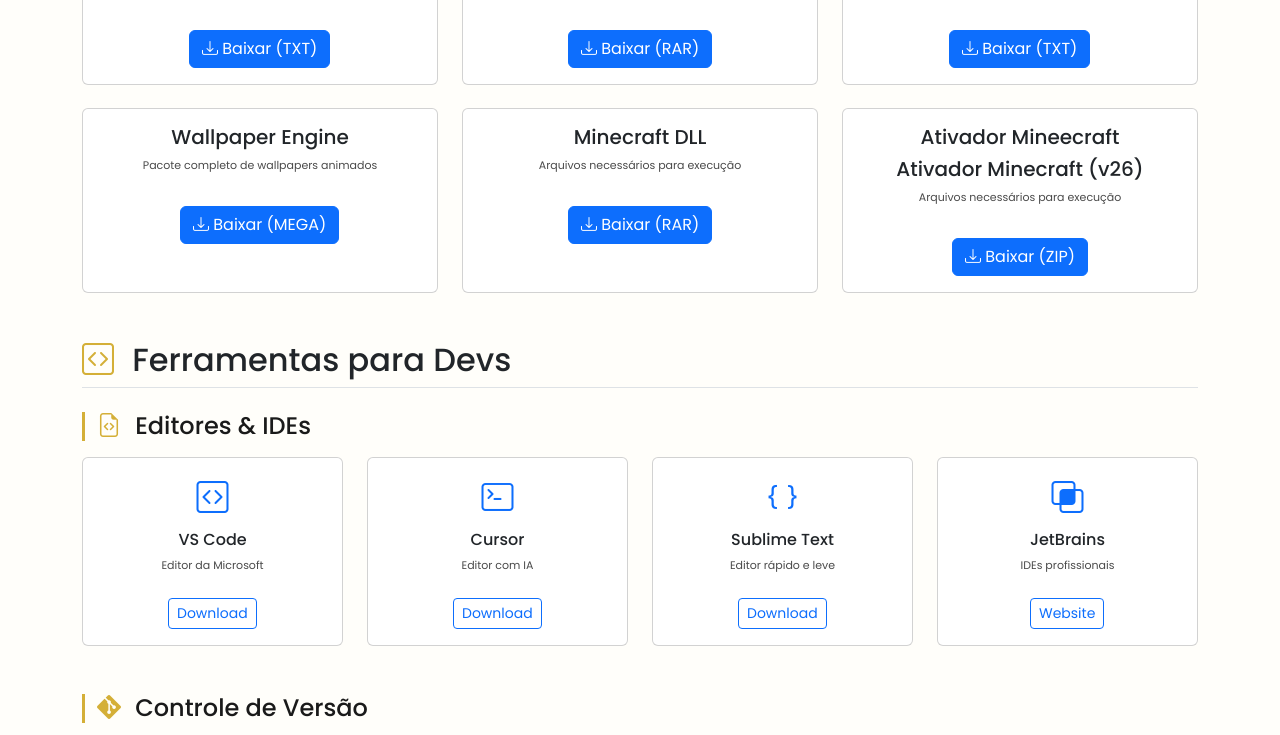
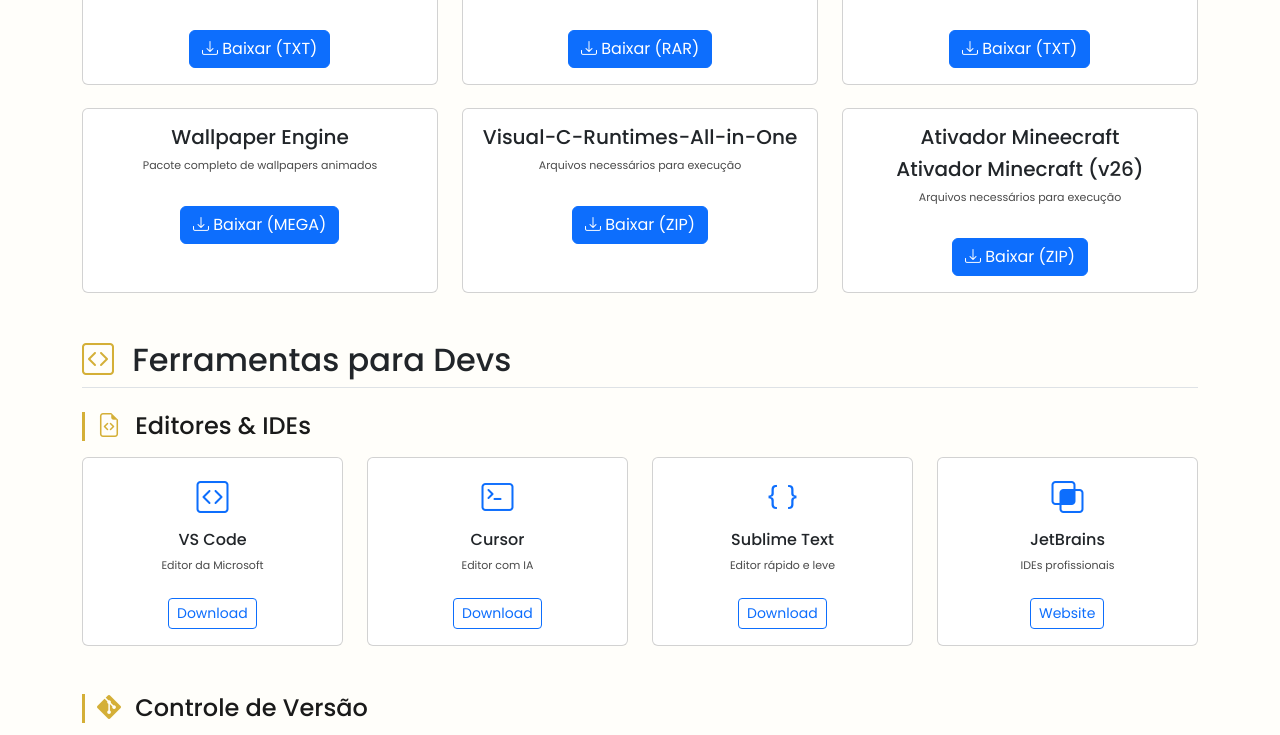
Before and after one commit to EduardoDosSantosFerreira/codex-archives, a plain HTML site: page index.html in a window 1280 px wide. Shown: the part 8400-9135 px from the top of the page. Drawn offline with nearby package versions, Linux system fonts and the light colour scheme; a web font is replaced by a local one.

Commit message:
inserção dos pacotes C

```diff
--- a/index.html
+++ b/index.html
@@ -1384,10 +1384,10 @@
                 <div class="col-md-4">
                     <div class="card h-100">
                         <div class="card-body text-center">
-                            <h3 class="h5 card-title">Minecraft DLL</h3>
+                            <h3 class="h5 card-title">Visual-C-Runtimes-All-in-One</h3>
                             <p class="text-muted">Arquivos necessários para execução</p>
-                            <a href="src/assets/dist/Minecraft.rar" class="btn btn-primary mt-3" download>
-                                <i class="bi bi-download"></i> Baixar (RAR)
+                            <a href="src/assets/dist/Visual-C-Runtimes-All-in-One-May-2026.zip" class="btn btn-primary mt-3" download>
+                                <i class="bi bi-download"></i> Baixar (ZIP)
                             </a>
                         </div>
                     </div>
```
Also changed, not shown: 3 other files.
